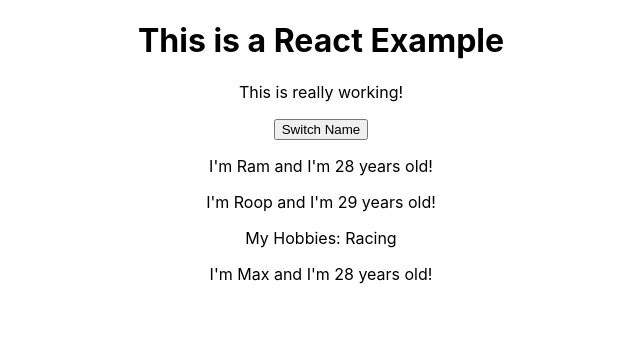
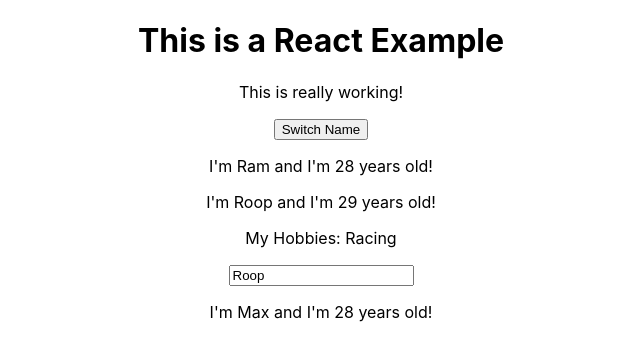
Before and after one commit to Ch-sriram/react, a React (Create React App) app in the folder react-examples/: page / in a window 1280 px wide. Shown: the top 360 px of the page, without its empty margins (319-959 px from the left). Built offline with nearby package versions, Linux system fonts and the light colour scheme.

Commit message:
Two-way Binding in React

```diff
--- a/react-examples/src/App.js
+++ b/react-examples/src/App.js
@@ -3,7 +3,6 @@
 import { Person } from './components/person/person.component';
 
 class App extends Component {
-  // state now can be defined like this in ES7
   state = {
     persons: [
       { name: 'Ram', age: 28 },
@@ -13,11 +12,7 @@
     otherState: "This has some value"
   }
 
-  // we can also send arguments to a event handler function
   switchNameHandler = (newName) => {
-    // console.log('Was clicked');
-    // DON'T DO THIS: this.state.persons[0].name = 'Milo';
-
     this.setState({
       persons: [
         { name: newName, age: 82 },
@@ -27,8 +22,28 @@
     });
   }
 
-  // switchNameHandler's reference is passed to the click attribute inside the 2nd Person's component.
-  // We can open Person component defined as person.component.jsx to see the props.click being used for onClick event.
+  /**
+   * If we want to change the name for say, the 2nd Person, then
+   * we can take input from the user dynamically to change the
+   * 2nd Person's name, where we will handle the onChange event
+   * at the Person component located in person.component.jsx
+   *
+   * We will handle the name change using nameChangedHandler
+   * method as follows:
+   */
+
+  nameChangedHandler = (event) => {
+    this.setState({
+      persons: [
+        { name: "Mar", age: 82 },
+        { name: event.target.value, age: 92 },
+        { name: "Xam", age: 82 },
+      ],
+    });
+  }
+
+
+  // the handler defined above can be sent as a prop to 2nd Person component as follows (defined in line 68)
   render() {
     return (
       <div className="App">
@@ -50,6 +65,7 @@
           name={this.state.persons[1].name}
           age={this.state.persons[1].age}
           click={this.switchNameHandler.bind(this, "Einstein")}
+          changed={this.nameChangedHandler}
         >
           My Hobbies: Racing
         </Person>
@@ -63,16 +79,9 @@
   }
 
   /**
-   * Note that there are two ways to pass an argument to a
-   * handler method.
-   *  1. To the reference of the handler method, we bind the
-   *     "this" context and we pass in the argument we want, as
-   *     seen in line 52.
-   *  2. To pass in an arrow function from which we return the
-   *     result of the call on the handler whilst passing the
-   *     required argument.
+   * the nameChangedHandler is called in the Person component
+   * for an onChange event on an input (type="text") element.
    */
-
 }
 
 export default App;
--- a/react-examples/src/components/person/person.component.jsx
+++ b/react-examples/src/components/person/person.component.jsx
@@ -3,11 +3,30 @@
 export const Person = (props) => {
   return (
     <div>
-      <p onClick={props.click}>I'm {props.name} and I'm {props.age} years old!</p>
-      {
-        props.children ?
-        <p>{props.children}</p> : null
-      }
+      <p onClick={props.click}>
+        I'm {props.name} and I'm {props.age} years old!
+      </p>
+      {props.children ? (
+        <div>
+          <p>{props.children}</p>
+          <input type="text" onChange={props.changed}
+            value={props.name}
+          />
+        </div>
+      ) : null}
     </div>
   );
 }
+
+/**
+ * We applied two-way binding in line 12/13 because here, we are
+ * getting the value from the input element onChange event, and
+ * that value we get is again affecting the text in the paragraph
+ * for the 2nd Person. And in-turn, that new value we typed
+ * would also be the value for the "value" attribute of the input
+ * element/component.
+ *
+ * Typically, the name of the 2nd Person is being used to
+ * generate the value attribute of the input field and the input
+ * field's changes are registered where the name changes.
+ */
```
Also changed, not shown: 1 other file (tests, documents, lock files or other folders).
